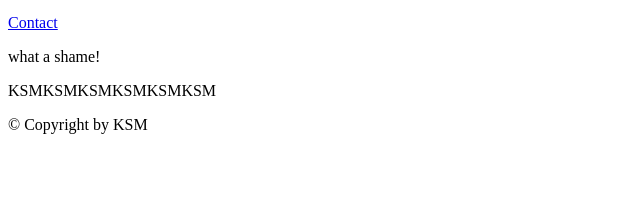
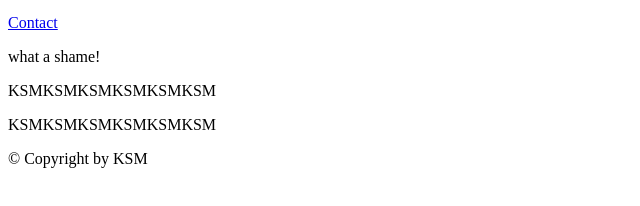
Before and after one commit to durojade/opentutorials-durojade, a plain HTML site: page test1.html in a window 1280 px wide. Shown: the part 100-306 px from the top of the page, without its empty margins (0-640 px from the left). Drawn offline with Linux system fonts and the light colour scheme.

Commit message:
1.03 test1.html

```diff
--- a/test1.html
+++ b/test1.html
@@ -35,6 +35,7 @@
 			<div>
 					<p> what a shame! </p>
 					<p>KSMKSMKSMKSMKSMKSM</p>
+					<p>KSMKSMKSMKSMKSMKSM</p>
 			</div>
 
 			<footer>
```
